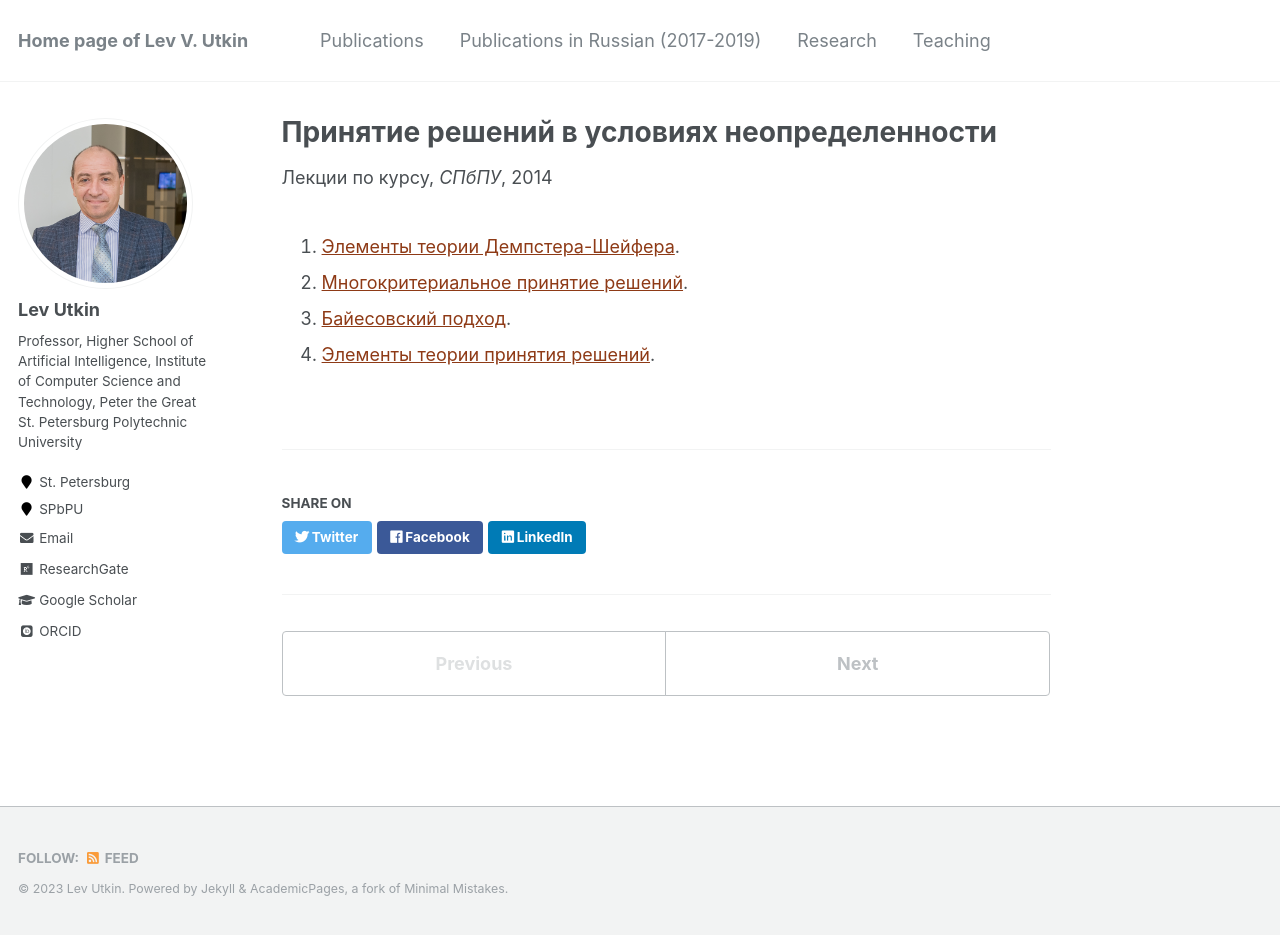
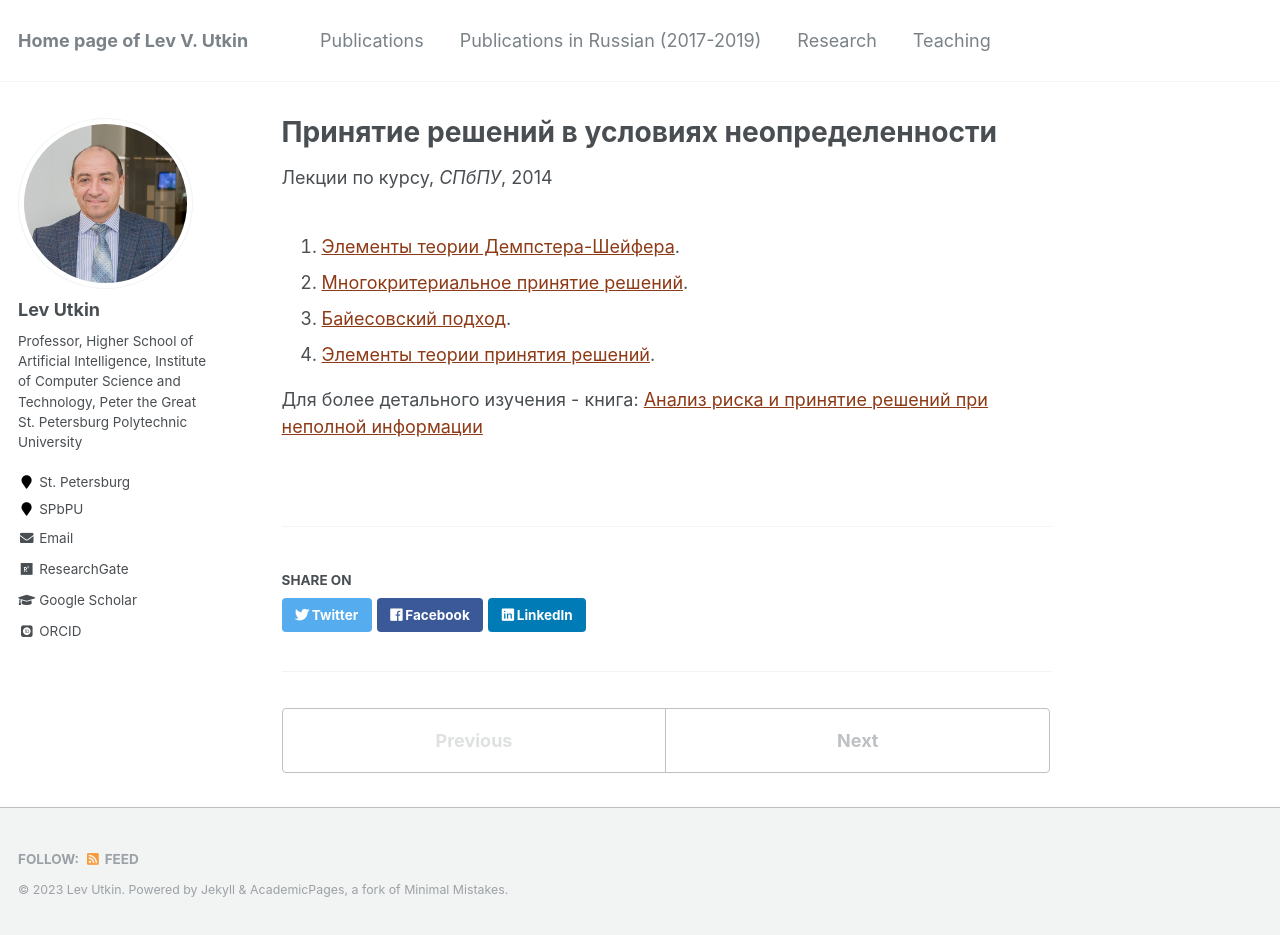
Before and after one commit to levutkin/levutkin.github.io, a Jekyll site: the page built from _teaching/decision-making.md, in a window 1280 px wide and 935 px high. Built offline with Jekyll 4.4.1, drawn with Linux system fonts in a browser that asks for light colours; some web fonts are replaced.

Commit message:
Update decision-making.md

```diff
--- a/_teaching/decision-making.md
+++ b/_teaching/decision-making.md
@@ -9,6 +9,8 @@
 ---
 
 1. [Элементы теории Демпстера-Шейфера](/files/DST.pdf).
-1. [Многокритериальное принятие решений](/files/Multicrit.pdf).
-1. [Байесовский подход](/files/Bayes.pdf).
-1. [Элементы теории принятия решений](/files/PRUN1.pdf).
+2. [Многокритериальное принятие решений](/files/Multicrit.pdf).
+3. [Байесовский подход](/files/Bayes.pdf).
+4. [Элементы теории принятия решений](/files/PRUN1.pdf).
+
+Для более детального изучения - книга: [Анализ риска и принятие решений при неполной информации](/files/BID.pdf)
```
